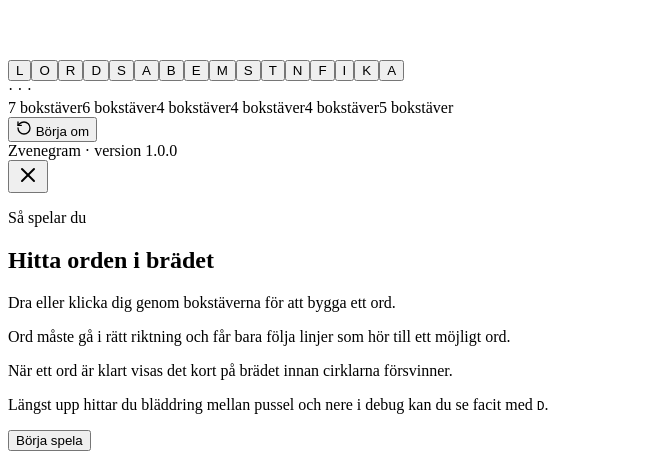
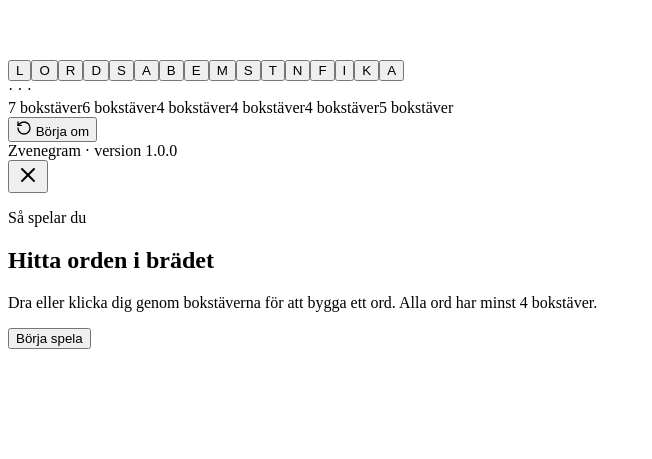
Before and after one commit to reboot81/zvenegram, a React (Vite) app: page / in a window 1280 px wide. Shown: the part 1401-1860 px from the top of the page, without its empty margins (0-652 px from the left). After the commit the page ends 1758 px from the top, so only its background shows below. Built offline with nearby package versions, Linux system fonts and the light colour scheme; the HTML template or start-up script is replaced by a standard one.

Commit message:
Simplify tutorial copy

```diff
--- a/src/App.tsx
+++ b/src/App.tsx
@@ -130,10 +130,7 @@ function App() {
         <p className="eyebrow">Så spelar du</p>
         <h2>Hitta orden i brädet</h2>
         <div className="tutorial-copy">
-          <p>Dra eller klicka dig genom bokstäverna för att bygga ett ord.</p>
-          <p>Ord måste gå i rätt riktning och får bara följa linjer som hör till ett möjligt ord.</p>
-          <p>När ett ord är klart visas det kort på brädet innan cirklarna försvinner.</p>
-          <p>Längst upp hittar du bläddring mellan pussel och nere i debug kan du se facit med <kbd>D</kbd>.</p>
+          <p>Dra eller klicka dig genom bokstäverna för att bygga ett ord. Alla ord har minst 4 bokstäver.</p>
         </div>
         <button className="primary" onClick={dismissTutorial}>Börja spela</button>
       </section>
```
